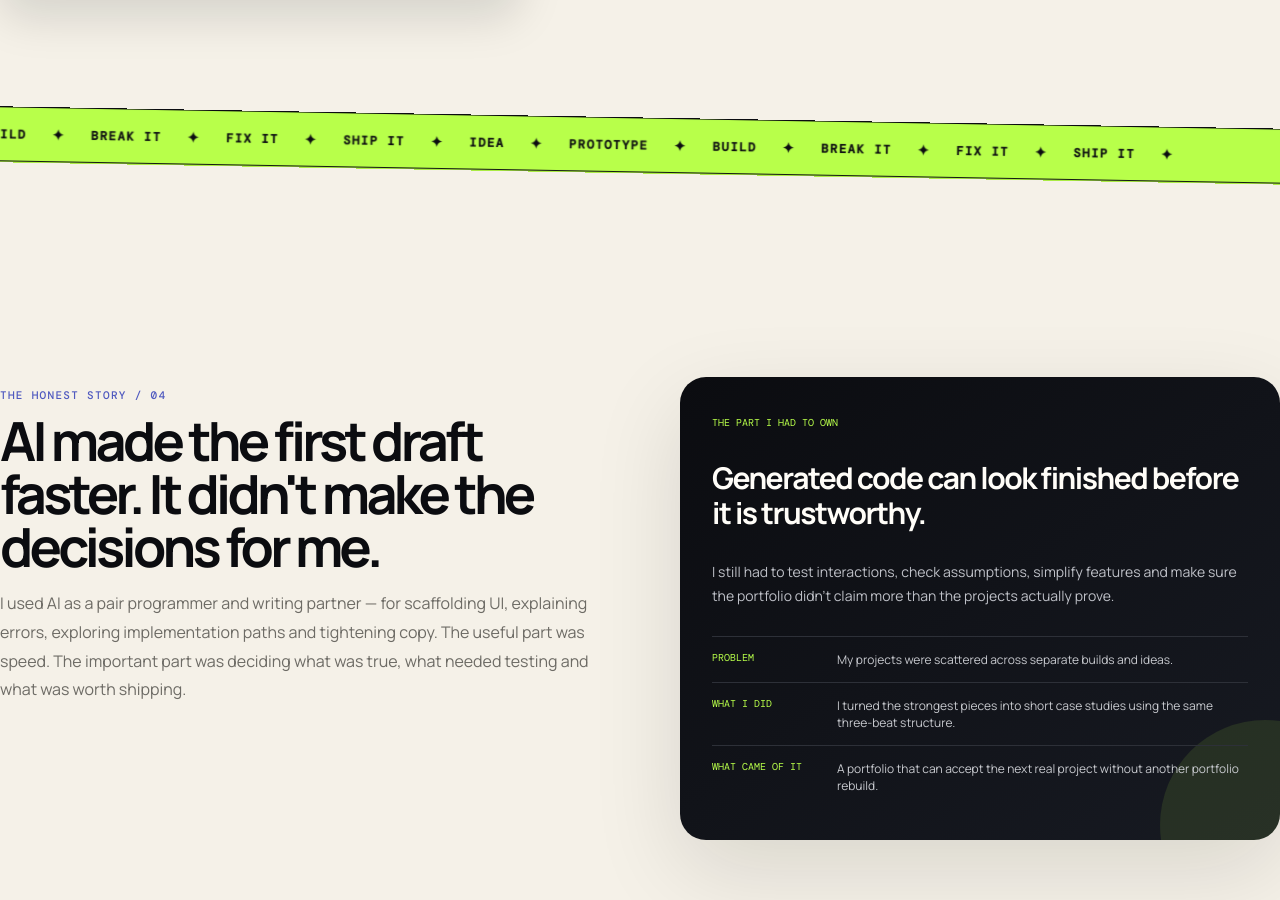
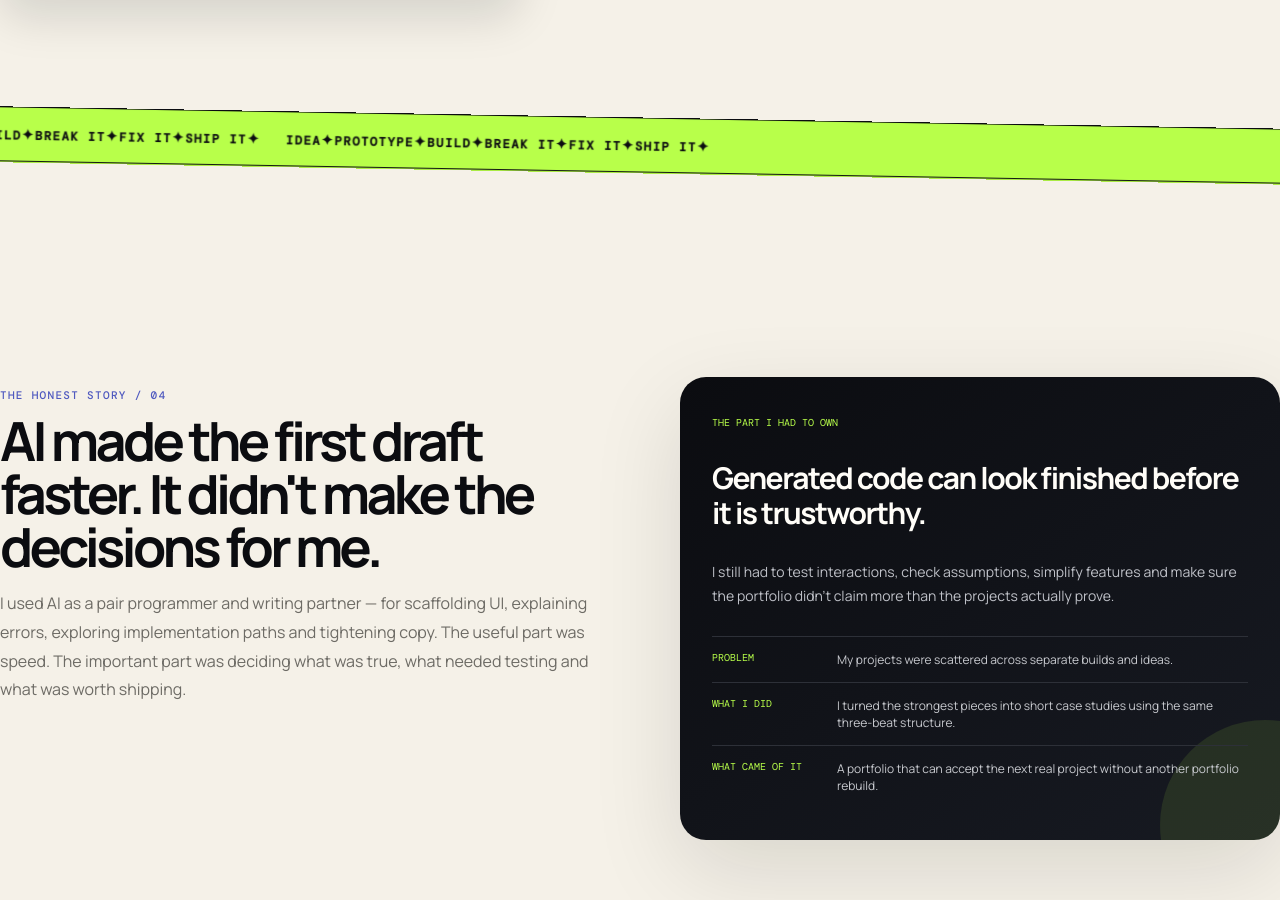
Before and after one commit to emManab/manab-ai-portfolio, a Next.js app: page / in a window 1280 px wide. Shown: the part 3997-4897 px from the top of the page. Built offline with nearby package versions, Linux system fonts and the light colour scheme.

Commit message:
fix: use true paired marquee groups for seamless loop

```diff
--- a/app/page.tsx
+++ b/app/page.tsx
@@ -188,8 +188,12 @@ export default function Home() {
 
         <section className="idea-marquee" aria-label="build philosophy">
           <div className="idea-marquee-track">
-            <span>IDEA</span><b>✦</b><span>PROTOTYPE</span><b>✦</b><span>BUILD</span><b>✦</b><span>BREAK IT</span><b>✦</b><span>FIX IT</span><b>✦</b><span>SHIP IT</span><b>✦</b>
-            <span>IDEA</span><b>✦</b><span>PROTOTYPE</span><b>✦</b><span>BUILD</span><b>✦</b><span>BREAK IT</span><b>✦</b><span>FIX IT</span><b>✦</b><span>SHIP IT</span><b>✦</b>
+            <div className="idea-marquee-group">
+              <span>IDEA</span><b>✦</b><span>PROTOTYPE</span><b>✦</b><span>BUILD</span><b>✦</b><span>BREAK IT</span><b>✦</b><span>FIX IT</span><b>✦</b><span>SHIP IT</span><b>✦</b>
+            </div>
+            <div className="idea-marquee-group" aria-hidden="true">
+              <span>IDEA</span><b>✦</b><span>PROTOTYPE</span><b>✦</b><span>BUILD</span><b>✦</b><span>BREAK IT</span><b>✦</b><span>FIX IT</span><b>✦</b><span>SHIP IT</span><b>✦</b>
+            </div>
           </div>
         </section>
 
```
